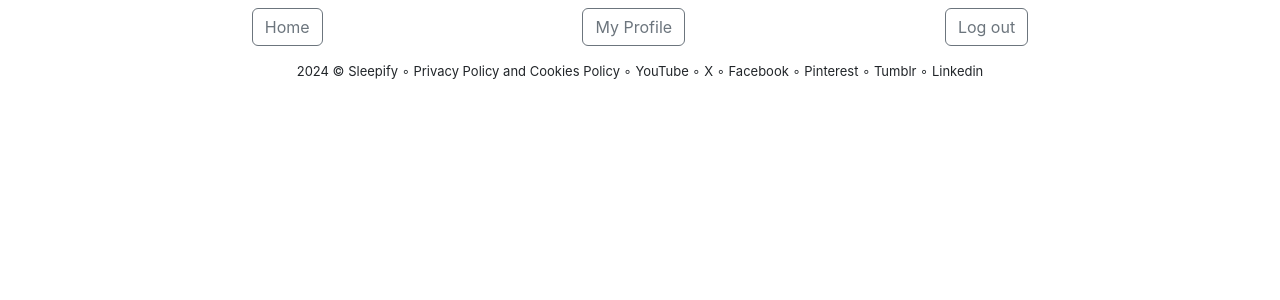
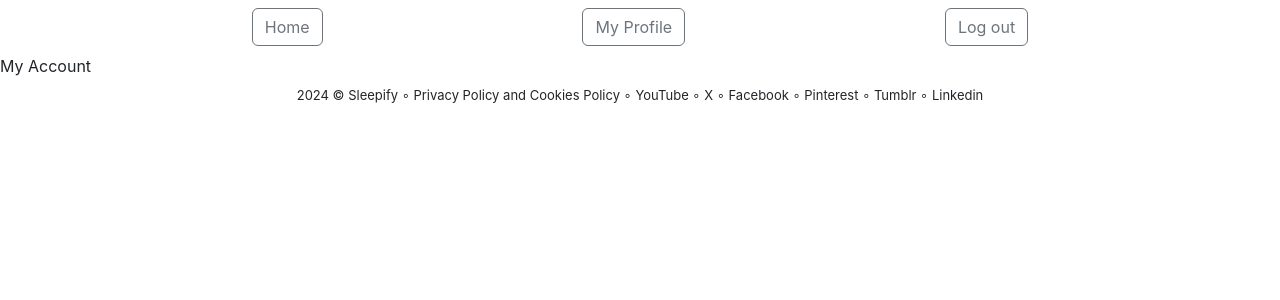
Before and after one commit to brauerak/sleepify, a React (Create React App) app: page /account in a window 1280 px wide. Shown: the top 300 px of the page. Built offline with nearby package versions, Linux system fonts and the light colour scheme.

Commit message:
Routing was changed

```diff
--- a/src/App.js
+++ b/src/App.js
@@ -1,87 +1,63 @@
-import './App.css';
-import {BrowserRouter as Router, Link, Route, Routes } from 'react-router-dom'
-import Header from './components/Header/Header';
-import Menu from './components/Menu/Menu';
-import Hotels from './components/Hotels/Hotels'
-import {React, useEffect, useState, useReducer } from 'react';
-import LoadingIcon from './components/UI/LoadingIcon/LoadingIcon';
-import Layout from './components/Layout/Layout';
-import Footer from './components/Footer/Footer'
-import AuthContext from './context/authContext';
-import ReducerContext from './context/reducerContext';
-import useWebsiteTitle from './hooks/useWebsiteTitle'
-import { initialState, reducer } from './reducer';
-import Home from './pages/Home/Home';
-import HotelPage from './pages/Hotel/HotelPage';
-import Search from './pages/Search/Search';
-import Account from './pages/Account/Account';
-
-
-
+import "./App.css";
+import { BrowserRouter as Router, Link, Route, Routes } from "react-router-dom";
+import Header from "./components/Header/Header";
+import Menu from "./components/Menu/Menu";
+import Hotels from "./components/Hotels/Hotels";
+import { React, useEffect, useState, useReducer } from "react";
+import LoadingIcon from "./components/UI/LoadingIcon/LoadingIcon";
+import Layout from "./components/Layout/Layout";
+import Footer from "./components/Footer/Footer";
+import AuthContext from "./context/authContext";
+import ReducerContext from "./context/reducerContext";
+import useWebsiteTitle from "./hooks/useWebsiteTitle";
+import { initialState, reducer } from "./reducer";
+import Home from "./pages/Home/Home";
+import HotelPage from "./pages/Hotel/HotelPage";
+import Search from "./pages/Search/Search";
+import Account from "./pages/Account/Account";
+import AccountDetails from "./pages/Account/AccountDetails/AccountDetails";
+import MyHotels from "./pages/Account/MyHotels/MyHotels";
+import NotFound from "./pages/404/404";
 
 function App() {
-
-
   // Reducer jako pierwszy argument przyjmuję funkcję () => {}. Jako drugi parametr przyjmuję obecny stan (przed zamierzoną zmianą)
-  const [state, dispatch] = useReducer(reducer, initialState)
-
+  const [state, dispatch] = useReducer(reducer, initialState);
 
   // taki zapis m na celu tylko zwiększenie czytelnosci kommponentu Layout
   const menu = <Menu />;
   const content = (
     <>
-    <Routes>
-      <Route
-        exact={true}
-        path='/'
-        element={
-          <>
-            <Home />
-          </>
-      }>
-      </Route>
-      <Route
-        path={`/hotels/:id`}
-        element={
-         <HotelPage />
-        }
-      >
-      </Route>
-      <Route
-        path={`/search/:term`}
-        element={
-         <Search />
-        }
-      >
-      </Route>
-      <Route
-        path={`/profile`}
-        element={
-         <Account />
-        }
-      >
-      </Route>
-    </Routes>
+      <Routes>
+        <Route exact={true} path="/" element={<Home />}></Route>
+        <Route path={`/hotels/:id`} element={<HotelPage />}></Route>
+        <Route path={`/search/:term`} element={<Search />}></Route>
+        <Route path={`/account`} element={<Account />}>
+          <Route path={'/account/edit'} element={ <AccountDetails />}></Route>
+          <Route path={`/account/hotels`} element={<MyHotels />}></Route>
+          <Route path={`/account`} element={<AccountDetails />}></Route>
+        </Route>
+        <Route path={"*"} element={<NotFound/>}></Route>
+      </Routes>
     </>
-  )
-  const footer = <Footer/>
-
+  );
+  const footer = <Footer />;
 
   return (
     <Router>
-      <AuthContext.Provider value={{isAuthenticated: state.isAuthenticated,
-        login: () => dispatch({ type: 'login'}),
-        logout: () => dispatch({ type: 'logout'})
-      }}>
-        <ReducerContext.Provider value={{
-          state: state,
-          dispatch : dispatch
-        }}>
-            <Layout
-              menu={menu}
-              content={content}
-              footer={footer}
-            />
+      <AuthContext.Provider
+        value={{
+          isAuthenticated: state.isAuthenticated,
+          login: () => dispatch({ type: "login" }),
+          logout: () => dispatch({ type: "logout" }),
+        }}
+      >
+        <ReducerContext.Provider
+          value={{
+            state: state,
+            dispatch: dispatch,
+          }}
+        >
+          <Layout menu={menu} content={content} footer={footer} />
         </ReducerContext.Provider>
       </AuthContext.Provider>
     </Router>
```
